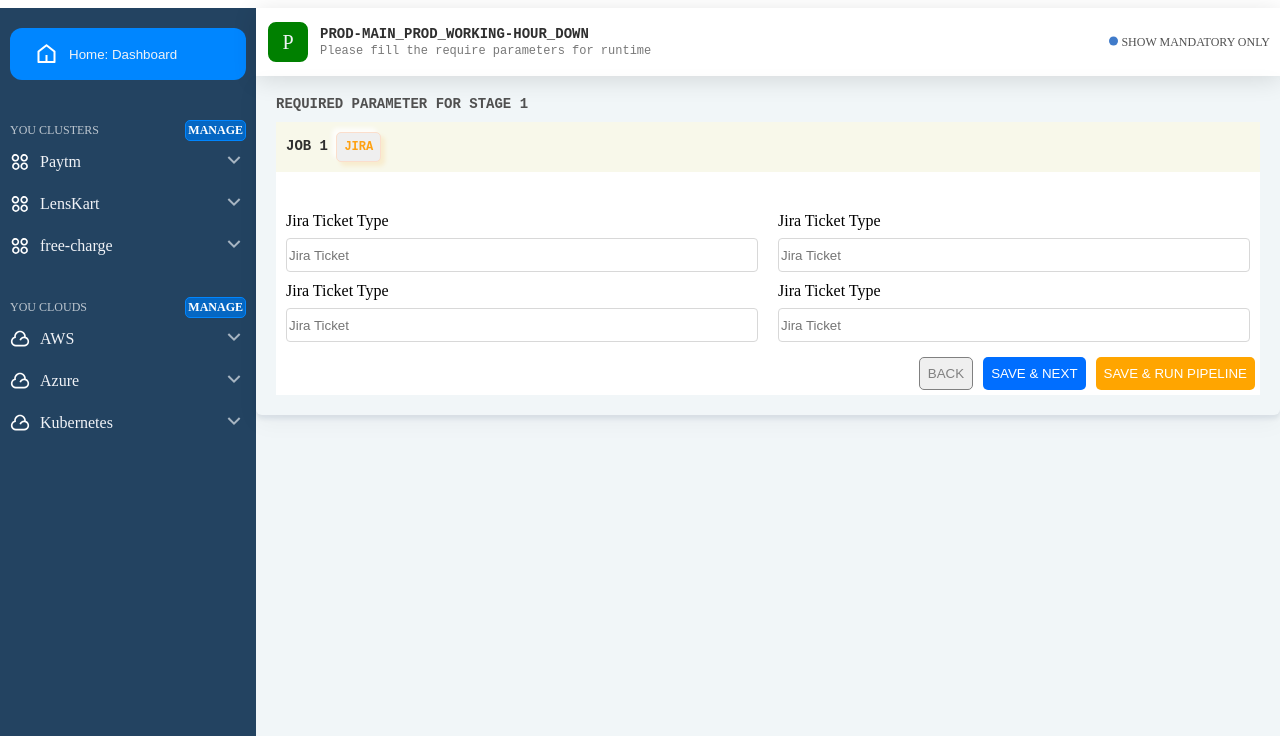
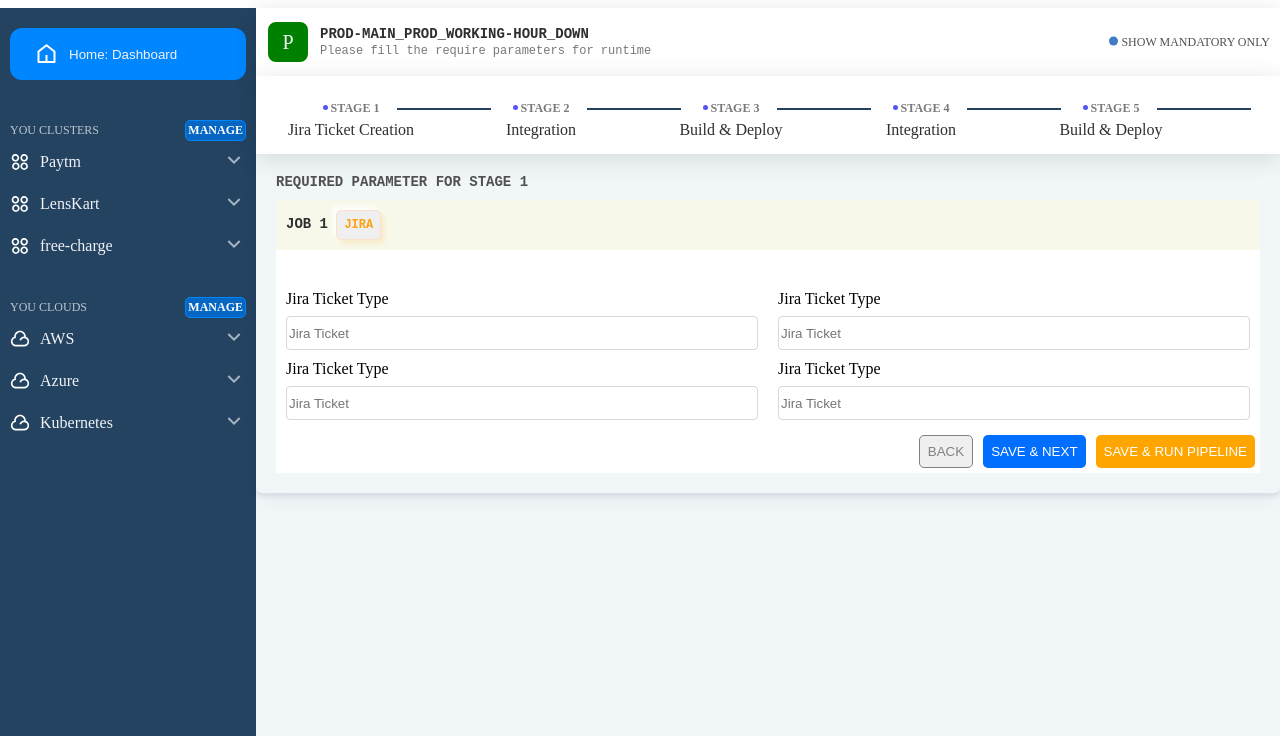
Before and after one commit to theroughcoder/frontend-test, a plain HTML site: page index.html in a window 1280 px wide. Shown: the part 64-800 px from the top of the page. Drawn offline with Linux system fonts and the light colour scheme.

Commit message:
commit 3

```diff
--- a/index.css
+++ b/index.css
@@ -3,8 +3,9 @@
     margin: 0;
 
 }
-#container{
-    background:  #F1F6F8;
+
+#container {
+    background: #F1F6F8;
 }
 
 header {
@@ -267,6 +268,55 @@ header {
     text-transform: uppercase;
 }
 
+.stage {
+    display: flex;
+    align-items: center;
+    height: 48px;
+    background: #FFF;
+    box-shadow: 0px 4px 24px 0px rgba(0, 0, 0, 0.12);
+    padding-top: 20px;
+    padding-bottom: 10px;
+}
+
+.stage-item {
+    display: flex;
+    flex-direction: column;
+    align-items: flex-start;
+    position: relative;
+    margin: 25px;
+}
+
+.stage-no {
+    color: #797979;
+    /* font-family: Montserrat; */
+    font-size: 12px;
+    font-style: normal;
+    font-weight: 600;
+    line-height: normal;
+    text-transform: uppercase;
+    margin: auto;
+    padding-bottom: 5px;
+}
+
+.stage-title {
+    overflow: hidden;
+    color: #2F2F2F;
+    text-align: center;
+    text-overflow: ellipsis;
+    font-family: Montserrat;
+    font-style: normal;
+    /* font-weight: 600; */
+
+    width: 140px;
+}
+.stage-bar{
+    width: 94px;
+    height: 2px;
+    background: #234361;
+    position: absolute;
+    right: -70px;
+    top: 7px;
+}
 
 .require {
     padding: 20px;
@@ -283,7 +333,8 @@ header {
     text-transform: capitalize;
     font-family: monospace;
 }
-#jira-cont{
+
+#jira-cont {
 
     background: #FFF;
 }
@@ -316,7 +367,7 @@ header {
     box-shadow: 4px 4px 4px 0px rgba(255, 153, 0, 0.12), -4px -4px 4px 0px rgba(255, 255, 255, 0.80);
 }
 
-#form{
+#form {
     display: flex;
     margin-top: 30px;
 }
@@ -325,6 +376,7 @@ header {
     width: 50%;
     padding: 5px;
 }
+
 .form-right {
     width: 50%;
     padding: 5px;
@@ -345,13 +397,13 @@ input {
     background: #FFF;
 }
 
-#submitBtn{
+#submitBtn {
     display: flex;
     flex-direction: row;
     justify-content: end;
 }
 
-#submitBtn button{
+#submitBtn button {
 
     padding: 8px;
     margin: 5px;
--- a/index.html
+++ b/index.html
@@ -142,6 +142,44 @@
                    SHOW MANDATORY ONLY
                 </div>
             </div>
+            <div class="stage">
+                <div class="stage-item">
+                    <div class="stage-no"><span style="transform: translateY(-2px); display: inline-block; width: 5px; height:5px; border-radius: 50%; background: rgb(84, 84, 242);"></span> Stage 1</div>
+                    <div class="stage-title">Jira Ticket Creation</div>
+                    <div class="stage-bar">
+
+                    </div>
+                </div>
+                <div class="stage-item">
+                    <div class="stage-no"><span style="transform: translateY(-2px); display: inline-block; width: 5px; height:5px; border-radius: 50%; background: rgb(84, 84, 242);"></span> Stage 2</div>
+                    <div class="stage-title">Integration</div>
+                    <div class="stage-bar">
+
+                    </div>
+                </div>
+                <div class="stage-item">
+                    <div class="stage-no"><span style="transform: translateY(-2px); display: inline-block; width: 5px; height:5px; border-radius: 50%; background: rgb(84, 84, 242);"></span> Stage 3</div>
+                    <div class="stage-title">Build & Deploy</div>
+                    <div class="stage-bar">
+
+                    </div>
+                </div>
+
+                <div class="stage-item">
+                    <div class="stage-no"><span style="transform: translateY(-2px); display: inline-block; width: 5px; height:5px; border-radius: 50%; background: rgb(84, 84, 242);"></span> Stage 4</div>
+                    <div class="stage-title">Integration</div>
+                    <div class="stage-bar">
+
+                    </div>
+                </div>
+                <div class="stage-item">
+                    <div class="stage-no"><span style="transform: translateY(-2px); display: inline-block; width: 5px; height:5px; border-radius: 50%; background: rgb(84, 84, 242);"></span> Stage 5</div>
+                    <div class="stage-title">Build & Deploy</div>
+                    <div class="stage-bar">
+
+                    </div>
+                </div>
+            </div>
             <div class="require">
                 <p id="req-head" >REQUIRED PARAMETER FOR STAGE 1</p>
 
```
